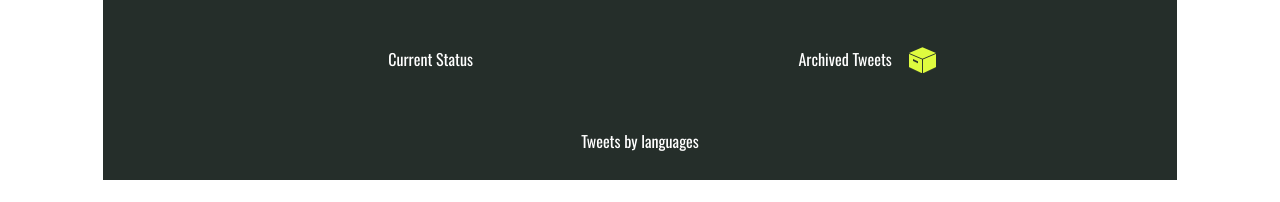
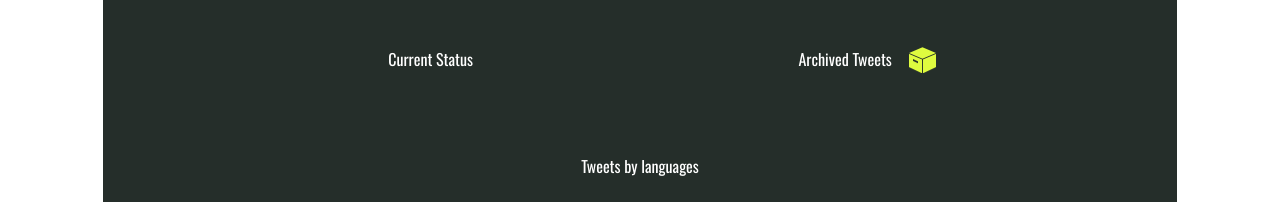
Before and after one commit to markusmichel/Tworpus-Server, a website: page views/index.html in a window 1280 px wide. Shown: the part 524-726 px from the top of the page. Drawn offline with nearby package versions, Linux system fonts and the light colour scheme; no server answers.

Commit message:
style update

```diff
--- a/public/res/css/style.css
+++ b/public/res/css/style.css
@@ -64,7 +64,7 @@ body {
     color: #DFFB3F;
 }
 
-.header .navi > *{
+.header .navi > * {
     display: inline;
     width: 200px;
 }
@@ -301,7 +301,7 @@ body {
     background: #252E2A none;
     color: #fff;
     text-align: center;
-    min-height: 185px;
+    min-height: 338px;
 }
 
 .stats .numbers {
@@ -316,11 +316,13 @@ body {
 .stats .text-left {
     margin: 10px 0 0 0;
     text-align: left;
+    height: 61px;
 }
 
 .stats .text-right {
     margin: 10px 0 0 0;
     text-align: right;
+    height: 61px;
 
 }
 
```
